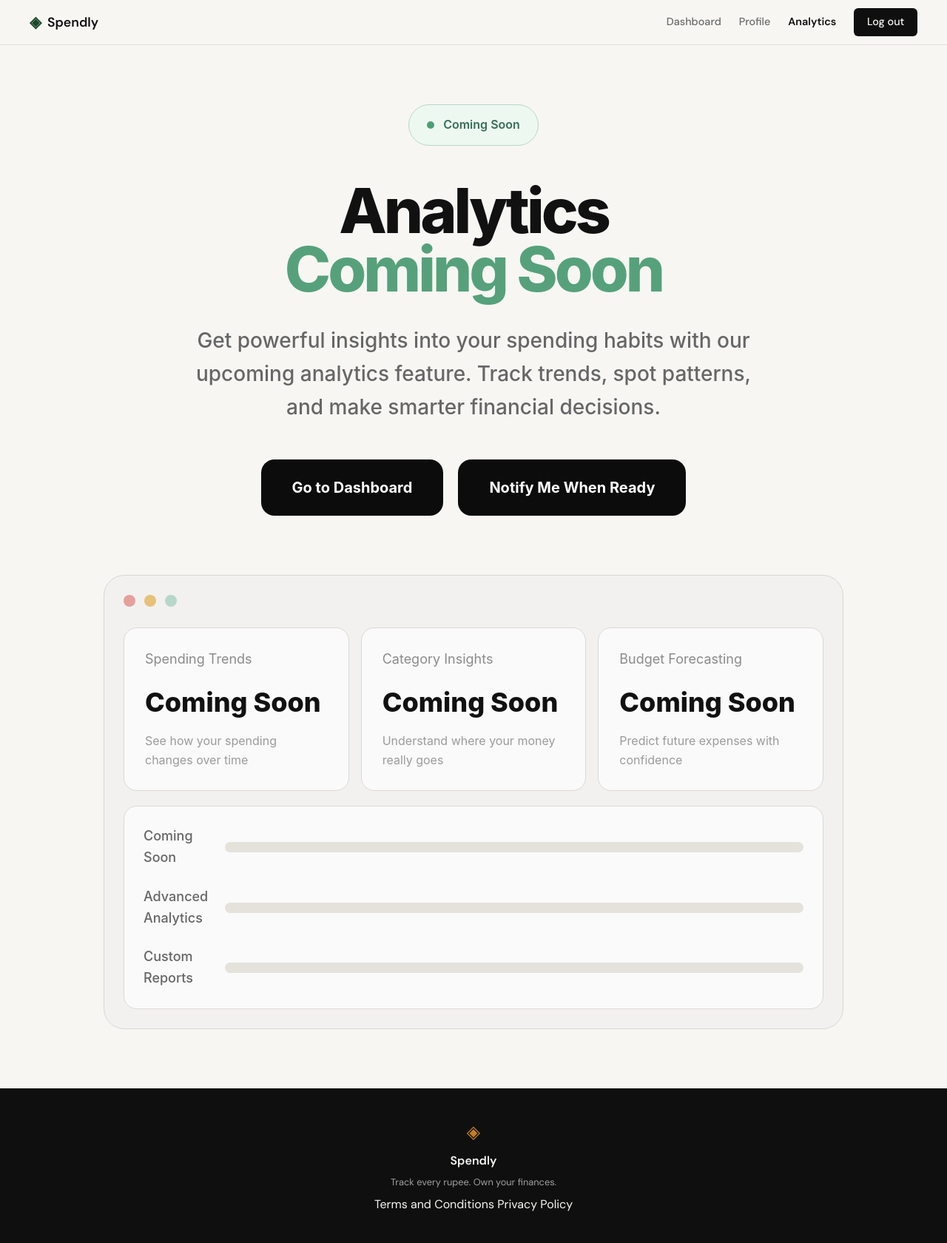
After one commit to ssayan9k/spendly, a Flask app: page /analytics in a window 1280 px wide. The commit adds this page. Shown: the whole page at 74% size. Run offline with Flask 3, Linux system fonts and the light colour scheme; the visitor is signed in with stand-in values (Sample User, id 1).

Commit message:
add coming soon page

```diff
--- a/app.py
+++ b/app.py
@@ -262,6 +262,15 @@ def delete_expense(id):
     return "Delete expense — coming in Step 9"
 
 
+@app.route("/analytics")
+def analytics():
+    # Check if user is logged in
+    if "user_id" not in session:
+        return redirect(url_for("login"))
+
+    return render_template("analytics.html")
+
+
 # ------------------------------------------------------------------ #
 # Profile helpers (Spec 05)                                            #
 # One helper per page section, owned by one subagent each.             #
--- a/static/css/style.css
+++ b/static/css/style.css
@@ -102,6 +102,7 @@ a { color: inherit; text-decoration: none; }
 
 .nav-links a { color: var(--ink-muted); transition: color 0.2s; }
 .nav-links a:hover { color: var(--ink); }
+.nav-links a.nav-link--active { color: var(--ink); font-weight: 600; }
 
 .nav-cta {
     background: var(--ink) !important;
--- /dev/null
+++ b/templates/analytics.html
@@ -0,0 +1,95 @@
+{% extends "base.html" %}
+
+{% block title %}Analytics — Spendly{% endblock %}
+
+{% block content %}
+<section class="hero">
+
+    <div class="hero-badge">
+        <span class="dot"></span>
+        Coming Soon
+    </div>
+
+    <h1 class="hero-title">
+        Analytics<br>
+        <span>Coming Soon</span>
+    </h1>
+
+    <p class="hero-subtitle">
+        Get powerful insights into your spending habits with our upcoming analytics feature.
+        Track trends, spot patterns, and make smarter financial decisions.
+    </p>
+
+    <div class="hero-buttons">
+        <a href="{{ url_for('dashboard') }}" class="btn btn-primary">Go to Dashboard</a>
+        <a href="#" class="btn btn-secondary" id="notify-me-btn">Notify Me When Ready</a>
+    </div>
+
+    <div class="dashboard-card">
+
+        <div class="browser-dots">
+            <span class="red"></span>
+            <span class="yellow"></span>
+            <span class="green"></span>
+        </div>
+
+        <div class="stats-grid">
+
+            <div class="stat-card">
+                <p class="label">Spending Trends</p>
+                <h3>Coming Soon</h3>
+                <span class="muted">See how your spending changes over time</span>
+            </div>
+
+            <div class="stat-card">
+                <p class="label">Category Insights</p>
+                <h3>Coming Soon</h3>
+                <span class="muted">Understand where your money really goes</span>
+            </div>
+
+            <div class="stat-card">
+                <p class="label">Budget Forecasting</p>
+                <h3>Coming Soon</h3>
+                <span class="muted">Predict future expenses with confidence</span>
+            </div>
+
+        </div>
+
+        <div class="chart-card">
+
+            <div class="chart-row">
+                <span>Coming Soon</span>
+                <div class="progress">
+                    <div class="fill food" style="width: 0%;"></div>
+                </div>
+            </div>
+
+            <div class="chart-row">
+                <span>Advanced Analytics</span>
+                <div class="progress">
+                    <div class="fill travel" style="width: 0%;"></div>
+                </div>
+            </div>
+
+            <div class="chart-row">
+                <span>Custom Reports</span>
+                <div class="progress">
+                    <div class="fill bills" style="width: 0%;"></div>
+                </div>
+            </div>
+
+        </div>
+
+    </div>
+
+</section>
+{% endblock %}
+
+{% block scripts %}
+<script>
+    document.getElementById('notify-me-btn').addEventListener('click', function(e) {
+        e.preventDefault();
+        alert('Thanks for your interest! We\'ll notify you when Analytics is ready.');
+    });
+</script>
+{% endblock %}
--- a/templates/base.html
+++ b/templates/base.html
@@ -21,12 +21,13 @@
             </a>
             <div class="nav-links">
                 {% if session.user_id %}
-                    <a href="{{ url_for('dashboard') }}">Dashboard</a>
-                    <a href="{{ url_for('profile') }}">Profile</a>
+                    <a href="{{ url_for('dashboard') }}" class="{% if request.endpoint == 'dashboard' %}nav-link--active{% endif %}">Dashboard</a>
+                    <a href="{{ url_for('profile') }}" class="{% if request.endpoint == 'profile' %}nav-link--active{% endif %}">Profile</a>
+                    <a href="{{ url_for('analytics') }}" class="{% if request.endpoint == 'analytics' %}nav-link--active{% endif %}">Analytics</a>
                     <a href="{{ url_for('logout') }}" class="nav-cta">Log out</a>
                 {% else %}
-                    <a href="{{ url_for('login') }}">Sign in</a>
-                    <a href="{{ url_for('register') }}" class="nav-cta">Get started</a>
+                    <a href="{{ url_for('login') }}" class="{% if request.endpoint == 'login' %}nav-link--active{% endif %}">Sign in</a>
+                    <a href="{{ url_for('register') }}" class="nav-cta {% if request.endpoint == 'register' %}nav-link--active{% endif %}">Get started</a>
                 {% endif %}
             </div>
         </div>
```
